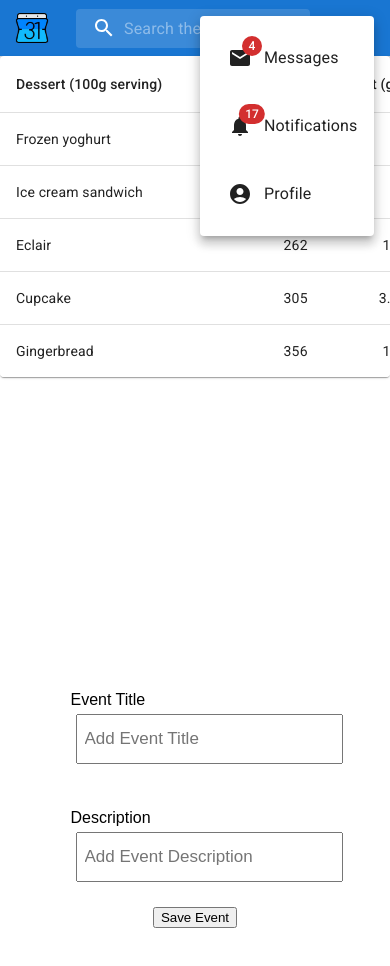
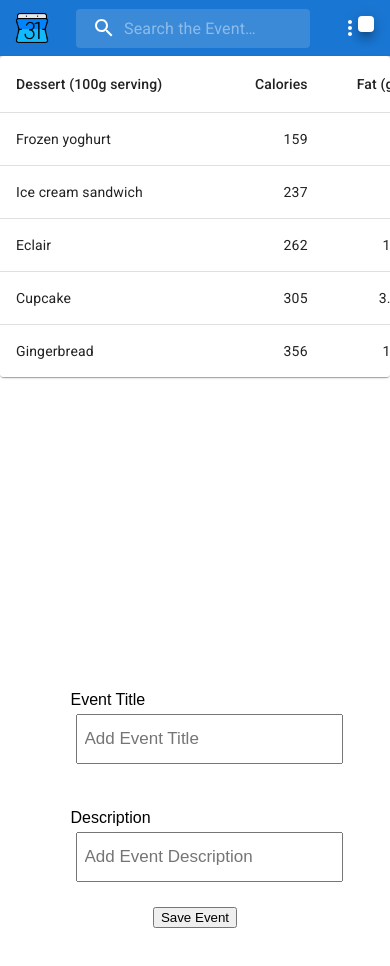
Before and after one commit to Pragati-C19/Event-Checker, a React (Create React App) app: page / in a window 390 px wide. Both pictures are taken after a click on the button 350 px from the left and 28 px from the top of the page. Shown: the top 966 px of the page. Built offline with nearby package versions, Linux system fonts and the light colour scheme.

Commit message:
Delete all unnecessary code from navbar

```diff
--- a/src/components/navbar.js
+++ b/src/components/navbar.js
@@ -97,10 +97,7 @@ const PrimarySearchAppBar = () => {
       }}
       open={isMenuOpen}
       onClose={handleMenuClose}
-    >
-      <MenuItem onClick={handleMenuClose}>Profile</MenuItem>
-      <MenuItem onClick={handleMenuClose}>My account</MenuItem>
-    </Menu>
+    ></Menu>
   );
 
   const mobileMenuId = "primary-search-account-menu-mobile";
@@ -119,40 +116,7 @@ const PrimarySearchAppBar = () => {
       }}
       open={isMobileMenuOpen}
       onClose={handleMobileMenuClose}
-    >
-      <MenuItem>
-        <IconButton size="large" aria-label="show 4 new mails" color="inherit">
-          <Badge badgeContent={4} color="error">
-            <MailIcon />
-          </Badge>
-        </IconButton>
-        <p>Messages</p>
-      </MenuItem>
-      <MenuItem>
-        <IconButton
-          size="large"
-          aria-label="show 17 new notifications"
-          color="inherit"
-        >
-          <Badge badgeContent={17} color="error">
-            <NotificationsIcon />
-          </Badge>
-        </IconButton>
-        <p>Notifications</p>
-      </MenuItem>
-      <MenuItem onClick={handleProfileMenuOpen}>
-        <IconButton
-          size="large"
-          aria-label="account of current user"
-          aria-controls="primary-search-account-menu"
-          aria-haspopup="true"
-          color="inherit"
-        >
-          <AccountCircle />
-        </IconButton>
-        <p>Profile</p>
-      </MenuItem>
-    </Menu>
+    ></Menu>
   );
 
   return (
@@ -165,8 +129,7 @@ const PrimarySearchAppBar = () => {
             aria-label="open drawer"
             sx={{ mr: 2 }}
           >
-            <img src={logoImg} height="40px"
-            width="40px" />
+            <img src={logoImg} height="40px" width="40px" />
           </IconButton>
 
           <Typography
@@ -187,9 +150,7 @@ const PrimarySearchAppBar = () => {
               inputProps={{ "aria-label": "search" }}
             />
           </Search>
-          <Box sx={{ display: { xs: "none", md: "flex" } }}>
-
-          </Box>
+          <Box sx={{ display: { xs: "none", md: "flex" } }}></Box>
           <Box sx={{ display: { xs: "flex", md: "none" } }}>
             <IconButton
               size="large"
```
